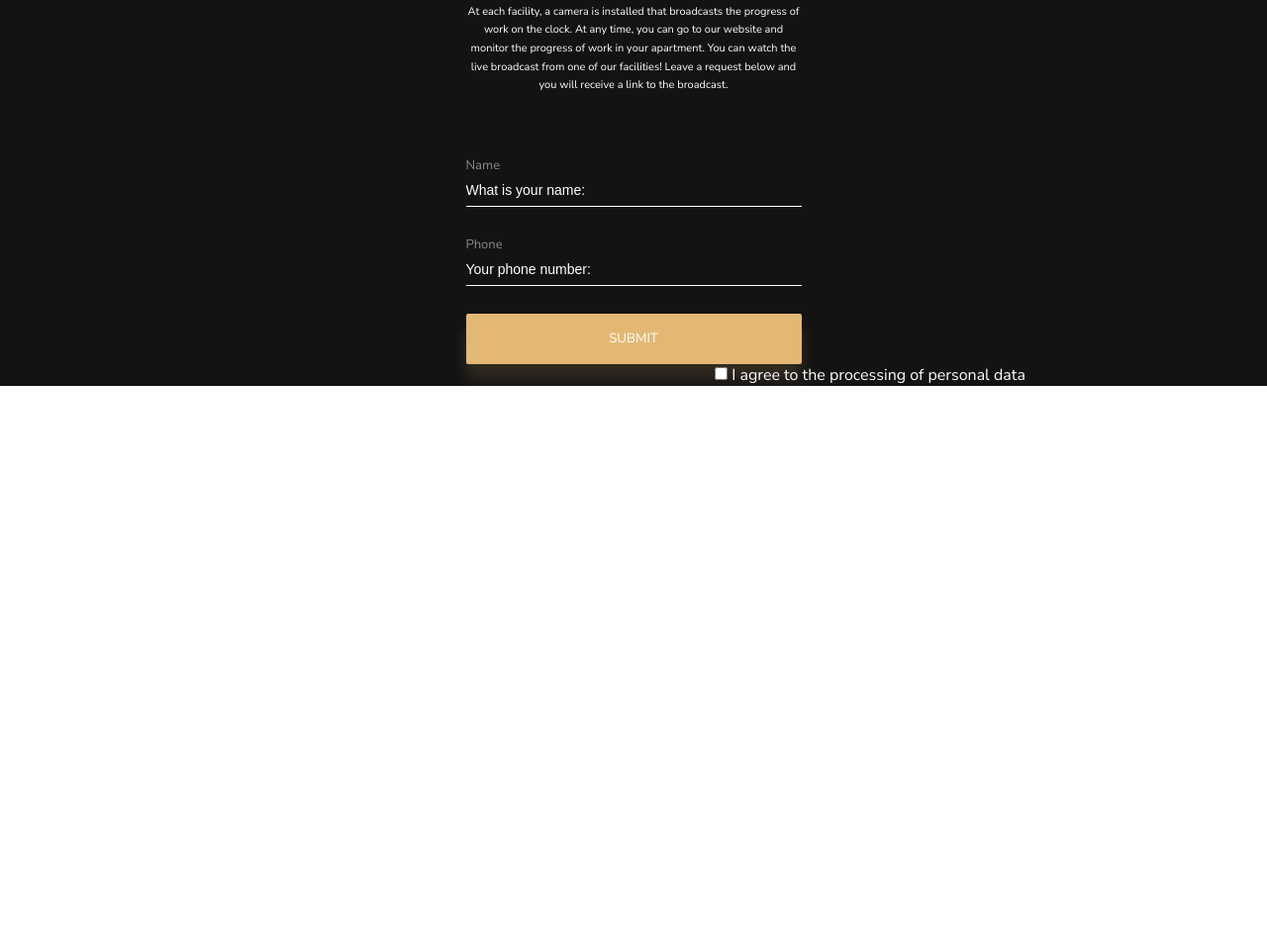
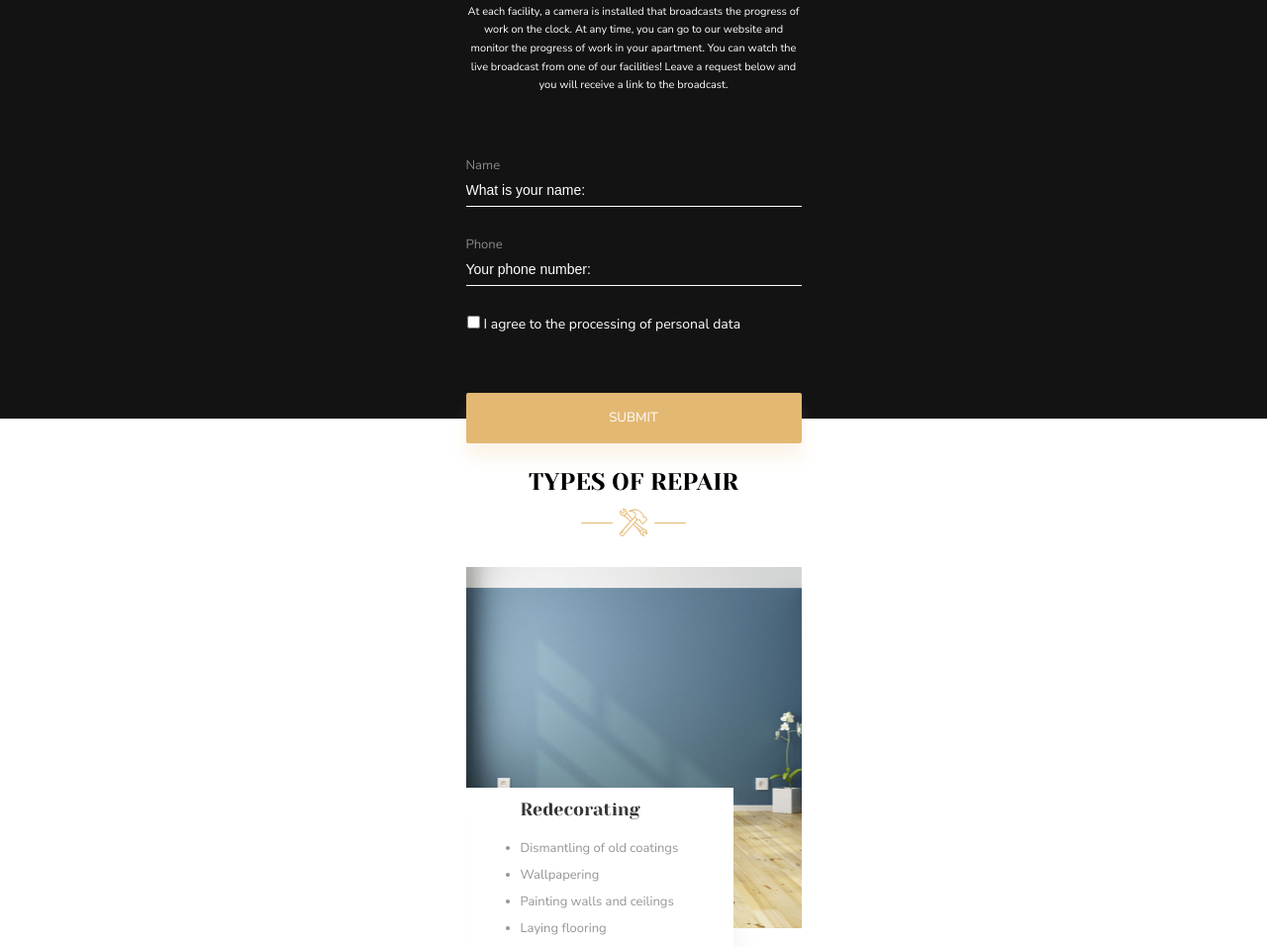
Before and after one commit to donothonor/landing_SF, a plain HTML site: page index.html in a window 1280 px wide. Shown: the part 1616-2573 px from the top of the page at 99% size. Before the commit the page ends 2006 px from the top, so only its background shows below. Drawn offline with Linux system fonts and the light colour scheme.

Commit message:
complete types section

```diff
--- a/index.html
+++ b/index.html
@@ -109,5 +109,65 @@
             </form>
         </div>
     </section>
+
+    <section class="types">
+        <div class="types-content container">
+            <h2 class="types-content-title">TYPES OF REPAIR</h2>
+            <div class="types-content-logo"></div>
+            <div class="types-content-cards-wrapper">
+                <div class="types-content-cards-wrapper-card">
+                    <div class="types-content-cards-wrapper-card-content">
+                        <ul>
+                            <h3>Redecorating</h3>
+                            <li>Dismantling of old coatings</li>
+                            <li>Wallpapering </li>
+                            <li>Painting walls and ceilings</li>
+                            <li>Laying flooring</li>
+                            <li>Replacing plumbing</li>
+                            <li>Replacing sockets and switches</li>
+                            <li>Replacing doors</li>
+                        </ul>
+                        <div class="price">
+                            <span>from 900 rub / m2</span>
+                        </div>
+                    </div>
+                </div>
+                <div class="types-content-cards-wrapper-card">
+                    <div class="types-content-cards-wrapper-card-content">
+                        <ul>
+                            <h3>Redecorating</h3>
+                            <li>Dismantling of old coatings</li>
+                            <li>Wallpapering </li>
+                            <li>Painting walls and ceilings</li>
+                            <li>Laying flooring</li>
+                            <li>Replacing plumbing</li>
+                            <li>Replacing sockets and switches</li>
+                            <li>Replacing doors</li>
+                        </ul>
+                        <div class="price">
+                            <span>from 1800 rub / m2</span>
+                        </div>
+                    </div>
+                </div>
+                <div class="types-content-cards-wrapper-card">
+                    <div class="types-content-cards-wrapper-card-content">
+                        <ul>
+                            <h3>Redecorating</h3>
+                            <li>Dismantling of old coatings</li>
+                            <li>Wallpapering </li>
+                            <li>Painting walls and ceilings</li>
+                            <li>Laying flooring</li>
+                            <li>Replacing plumbing</li>
+                            <li>Replacing sockets and switches</li>
+                            <li>Replacing doors</li>
+                        </ul>
+                        <div class="price">
+                            <span>from 4000 rub / m2</span>
+                        </div>
+                    </div>
+                </div>
+            </div>
+        </div>
+    </section>
 </body>
 </html>
--- a/style.css
+++ b/style.css
@@ -652,6 +652,9 @@ button {
         margin-bottom: 61px;
     }
     .control-content-form {
+        position: relative;
+        display: flex;
+        flex-direction: column;
         margin: 0 auto;
         width: 817px;
     }
@@ -662,6 +665,15 @@ button {
         flex-direction: column;
         margin-bottom: 25px;
         margin: 0;
+    }
+    .control-content-form div:last-child {
+        margin: 0;
+        position: absolute;
+        top: 160px;
+        left: -30px;
+        font-size: 14px;
+        line-height: 163.68%;
+        width: 339px;
     }
     .control-content-form-input {
         display: flex;
@@ -695,7 +707,137 @@ button {
         margin-bottom: 7px;
     }
     .control-content-button {
+        margin-top: 80px;
+        margin-bottom: -25px;
         width: 339px;
     }
 
 }
+
+.types h3 {
+    font-size: 18px;
+    line-height: 25px;
+    color: #363636;
+    margin-bottom: 13px;
+}
+.types-content {
+}
+.types-content-title {
+    text-align: center;
+    margin-bottom: 13px;
+}
+.types-content-logo {
+    position: relative;
+    margin: 0 auto;
+    background-image: url(./assets/types/logo.svg);
+    width: 28px;
+    height: 28px;
+    margin-bottom: 31px;
+}
+
+.types-content-logo::before {
+    content: '';
+    position: absolute;
+    top: 50%;
+    left: 125%;
+    width: 32px;
+    height: 1.5px;
+    background: #E3B873;
+    border-radius: 30px;
+}
+.types-content-logo::after {
+    content: '';
+    position: absolute;
+    top: 50%;
+    right: 125%;
+    width: 32px;
+    height: 1.5px;
+    background: #E3B873;
+    border-radius: 30px;
+}
+.types-content-cards-wrapper {
+    margin: 0 auto;
+    display: flex;
+    justify-content: space-between;
+    width: inherit;
+}
+.types-content-cards-wrapper-card {
+    width: 392px;
+    height: 421px;
+}
+.types-content-cards-wrapper-card:nth-child(1) {
+
+    background-image: url(./assets/types/card_1.png);
+}
+.types-content-cards-wrapper-card:nth-child(2) {
+
+    background-image: url(./assets/types/card_2.png);
+}
+.types-content-cards-wrapper-card:nth-child(3) {
+    background-image: url(./assets/types/card_3.png);
+}
+.types-content-cards-wrapper-card-content {
+    width: 330px;
+    height: 286px;
+    margin-top: 294px;
+    margin-left: 31px;
+    background: #FFFFFF;
+    box-shadow: 10px 10px 20px rgba(0, 0, 0, 0.03);
+}
+.types-content-cards-wrapper-card-content ul {
+    padding: 30px 29px 0 55px;
+    font-size: 13px;
+    line-height: 27px;
+    color: #959595;
+}
+.types-content-cards-wrapper-card-content li {
+    list-style-type: disc;
+}
+.price {
+    width: 228px;
+    height: 54px;
+    background: #E3B873;
+    box-shadow: 5px 5px 10px rgba(227, 184, 115, 0.3);
+    font-size: 18px;
+    line-height: 25px;
+    text-transform: uppercase;
+    font-family: 'Yeseva One';
+    color: #FFFFFF;
+    display: flex;
+    align-items: center;
+    justify-content: center;
+}
+
+@media screen and (max-width: 1300px) {
+    .types-content-cards-wrapper {
+        display: flex;
+        flex-direction: column;
+        width: inherit;
+    }
+    .types-content-cards-wrapper-card {
+        width: 339px;
+        height: 365px;
+        margin-bottom: 200px;
+        background-repeat: no-repeat;
+        background-position: center;
+    }
+    .types-content-cards-wrapper-card-content {
+        width: 270px;
+        height: 240px;
+        margin-top: 223px;
+        margin-left: 0;
+    }
+    .price {
+        width: 190px;
+        height: 40px;
+        font-size: 15px;
+        line-height: 138.6%;
+    }
+    .types-content-cards-wrapper-card-content ul {
+        padding: 10px 29px 0 55px;
+    }
+    .types-content {
+        margin-top: 50px;
+    }
+
+}
```
Also changed, not shown: assets/types/card_1.png (added), assets/types/card_2.png (added), assets/types/card_3.png (added), assets/types/logo.svg (added).
